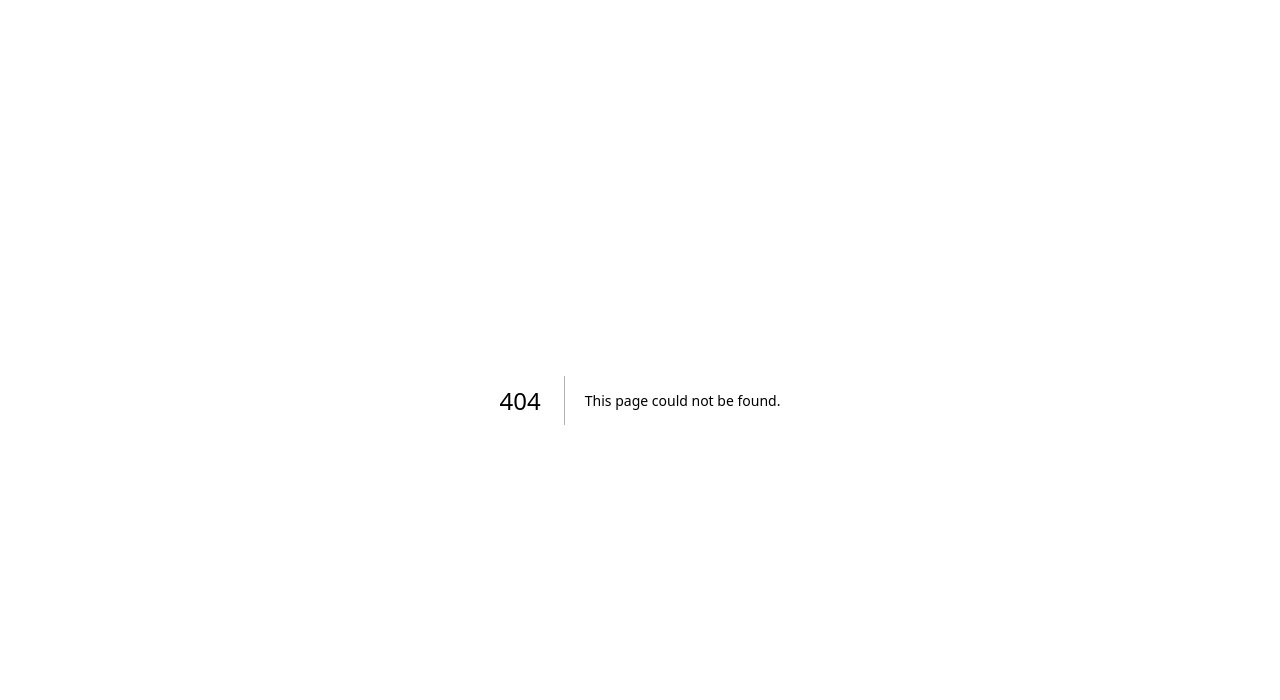
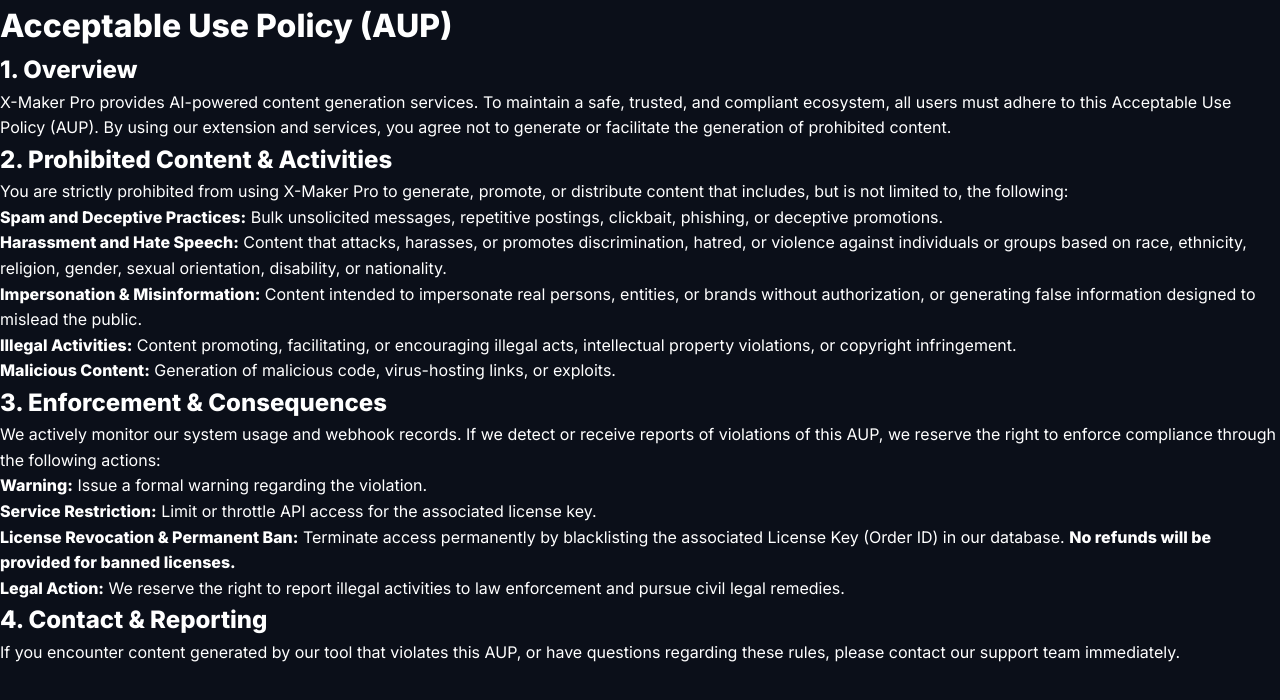
Before and after one commit to huangzhenye2025-maker/x-maker-web, a Next.js app: page /aup in a window 1280 px wide. Before the commit this address had no page. Shown: the top 700 px of the page. Built offline with nearby package versions, Linux system fonts and the light colour scheme.

Commit message:
fix: resolve footer deadlinks and add Acceptable Use Policy (AUP)

```diff
--- /dev/null
+++ b/src/app/aup/page.js
@@ -0,0 +1,46 @@
+export const metadata = {
+  title: 'Acceptable Use Policy - X-Maker Pro',
+};
+
+export default function AcceptableUsePolicy() {
+  return (
+    <div className="min-h-screen bg-[#0b0f19] text-gray-300 py-20 px-4">
+      <div className="max-w-3xl mx-auto space-y-8">
+        <h1 className="text-4xl font-bold text-white mb-8">Acceptable Use Policy (AUP)</h1>
+
+        <section className="space-y-4">
+          <h2 className="text-2xl font-semibold text-white">1. Overview</h2>
+          <p>X-Maker Pro provides AI-powered content generation services. To maintain a safe, trusted, and compliant ecosystem, all users must adhere to this Acceptable Use Policy (AUP). By using our extension and services, you agree not to generate or facilitate the generation of prohibited content.</p>
+        </section>
+
+        <section className="space-y-4">
+          <h2 className="text-2xl font-semibold text-white">2. Prohibited Content & Activities</h2>
+          <p>You are strictly prohibited from using X-Maker Pro to generate, promote, or distribute content that includes, but is not limited to, the following:</p>
+          <ul className="list-disc pl-6 space-y-2">
+            <li><strong>Spam and Deceptive Practices:</strong> Bulk unsolicited messages, repetitive postings, clickbait, phishing, or deceptive promotions.</li>
+            <li><strong>Harassment and Hate Speech:</strong> Content that attacks, harasses, or promotes discrimination, hatred, or violence against individuals or groups based on race, ethnicity, religion, gender, sexual orientation, disability, or nationality.</li>
+            <li><strong>Impersonation & Misinformation:</strong> Content intended to impersonate real persons, entities, or brands without authorization, or generating false information designed to mislead the public.</li>
+            <li><strong>Illegal Activities:</strong> Content promoting, facilitating, or encouraging illegal acts, intellectual property violations, or copyright infringement.</li>
+            <li><strong>Malicious Content:</strong> Generation of malicious code, virus-hosting links, or exploits.</li>
+          </ul>
+        </section>
+
+        <section className="space-y-4">
+          <h2 className="text-2xl font-semibold text-white">3. Enforcement & Consequences</h2>
+          <p>We actively monitor our system usage and webhook records. If we detect or receive reports of violations of this AUP, we reserve the right to enforce compliance through the following actions:</p>
+          <ul className="list-disc pl-6 space-y-2">
+            <li><strong>Warning:</strong> Issue a formal warning regarding the violation.</li>
+            <li><strong>Service Restriction:</strong> Limit or throttle API access for the associated license key.</li>
+            <li><strong>License Revocation & Permanent Ban:</strong> Terminate access permanently by blacklisting the associated License Key (Order ID) in our database. <strong>No refunds will be provided for banned licenses.</strong></li>
+            <li><strong>Legal Action:</strong> We reserve the right to report illegal activities to law enforcement and pursue civil legal remedies.</li>
+          </ul>
+        </section>
+
+        <section className="space-y-4">
+          <h2 className="text-2xl font-semibold text-white">4. Contact & Reporting</h2>
+          <p>If you encounter content generated by our tool that violates this AUP, or have questions regarding these rules, please contact our support team immediately.</p>
+        </section>
+      </div>
+    </div>
+  );
+}
--- a/src/app/page.js
+++ b/src/app/page.js
@@ -391,8 +391,9 @@
         <div className="container">
           <div className="footer-links">
             <a href="#">Twitter</a>
-            <a href="#">Privacy Policy</a>
-            <a href="#">Terms of Service</a>
+            <a href="/privacy">Privacy Policy</a>
+            <a href="/terms">Terms of Service</a>
+            <a href="/aup">Acceptable Use Policy (AUP)</a>
             <a href="mailto:support@x-maker.com">Support</a>
           </div>
           <p>© 2026 X-Maker Pro. Built by Indie Hacker.</p>
--- a/src/app/terms/page.js
+++ b/src/app/terms/page.js
@@ -19,9 +19,9 @@
         </section>
 
         <section className="space-y-4">
-          <h2 className="text-2xl font-semibold text-white">3. Acceptable Use & Violation</h2>
-          <p>You agree not to abuse, exploit, reverse engineer, or redistribute the extension. You may not use the AI generation service for illegal purposes or to spam the platform.</p>
-          <p><strong>Any violation of these terms will lead to immediate suspension or termination of your service, revoking of your license keys without refund, and we reserve the right to pursue legal remedies.</strong></p>
+          <h2 className="text-2xl font-semibold text-white">3. Acceptable Use & Content Safety</h2>
+          <p>You agree not to abuse, exploit, reverse engineer, or redistribute the extension. You must use X-Maker Pro in full compliance with our <a href="/aup" className="text-[#1DA1F2] underline hover:text-[#0d8bd9]">Acceptable Use Policy (AUP)</a>.</p>
+          <p>Specifically, you may not use the AI content generation service to produce spam, hate speech, misinformation, or impersonate others. Any violation of these safety policies will lead to the immediate suspension or permanent termination of your service, blacklisting of your license keys without refund, and we reserve the right to pursue legal remedies.</p>
         </section>
 
         <section className="space-y-4">
```
